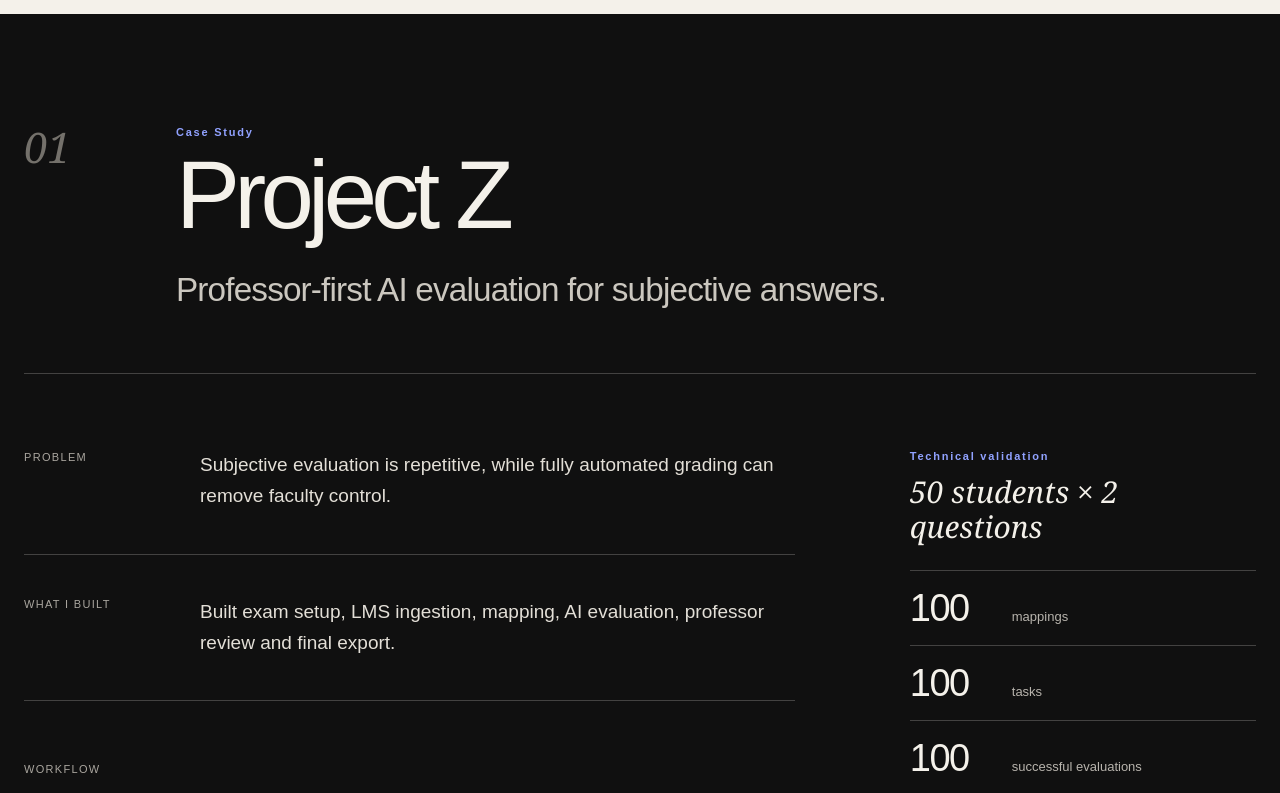
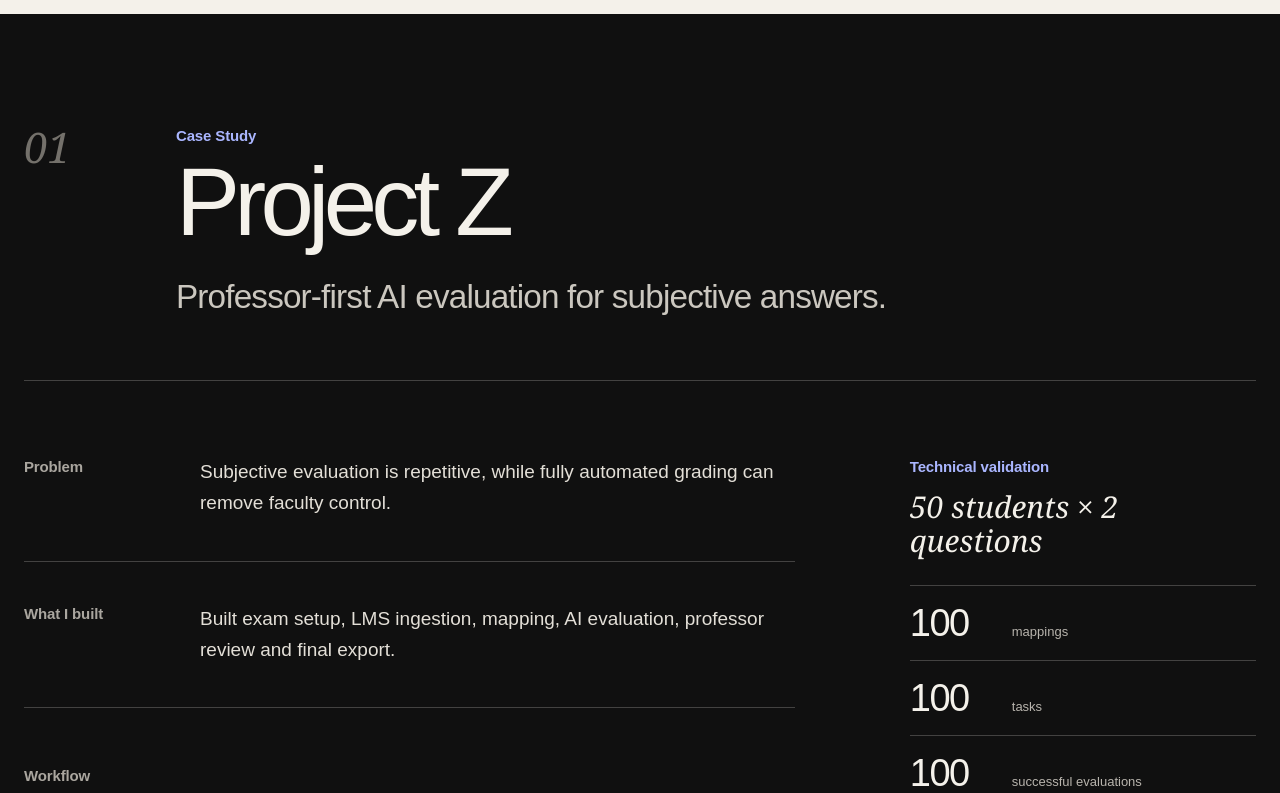
Before and after one commit to Amar-cmd/portfolio, a Next.js app: page / in a window 1280 px wide. Shown: the part 940-1733 px from the top of the page. Built offline with nearby package versions, Linux system fonts and the light colour scheme.

Commit message:
Refine editorial headings and experience proof styling

```diff
--- a/app/portfolio-overrides.css
+++ b/app/portfolio-overrides.css
@@ -1,23 +1,41 @@
 .portfolio-shell .site-header,
-.contact-shell .site-header {
-  flex-direction: row;
+.contact-shell .site-header { flex-direction: row; }
+.portfolio-shell .header-actions,
+.contact-shell .header-actions { width: auto; justify-content: flex-end; }
+
+/* Keep section labels human and editorial instead of tiny all-caps labels. */
+.editorial-eyebrow,
+.editorial-section-label,
+.editorial-section-label-light,
+.editorial-flow-label,
+.editorial-story-block > span,
+.editorial-work-proof > span,
+.editorial-stack-block > span {
+  font-size: 15px !important;
+  line-height: 1.35 !important;
+  font-weight: 650 !important;
+  letter-spacing: -0.01em !important;
+  text-transform: none !important;
 }
 
-.portfolio-shell .header-actions,
-.contact-shell .header-actions {
-  width: auto;
-  justify-content: flex-end;
+.editorial-section-label { color: var(--editorial-blue); }
+.editorial-case-study .editorial-section-label,
+.editorial-section-label-light { color: #aab6ff; }
+
+.editorial-portrait { filter: none !important; object-position: center 16% !important; }
+
+.experience-logo {
+  width: 26px;
+  height: 26px;
+  margin-right: 8px;
+  vertical-align: middle;
+  object-fit: contain;
+  border-radius: 6px;
 }
 
 @media (max-width: 820px) {
   .portfolio-shell .site-header,
-  .contact-shell .site-header {
-    flex-direction: row;
-  }
-
+  .contact-shell .site-header { flex-direction: row; }
   .portfolio-shell .header-actions,
-  .contact-shell .header-actions {
-    width: auto;
-    justify-content: flex-end;
-  }
+  .contact-shell .header-actions { width: auto; justify-content: flex-end; }
 }
```
